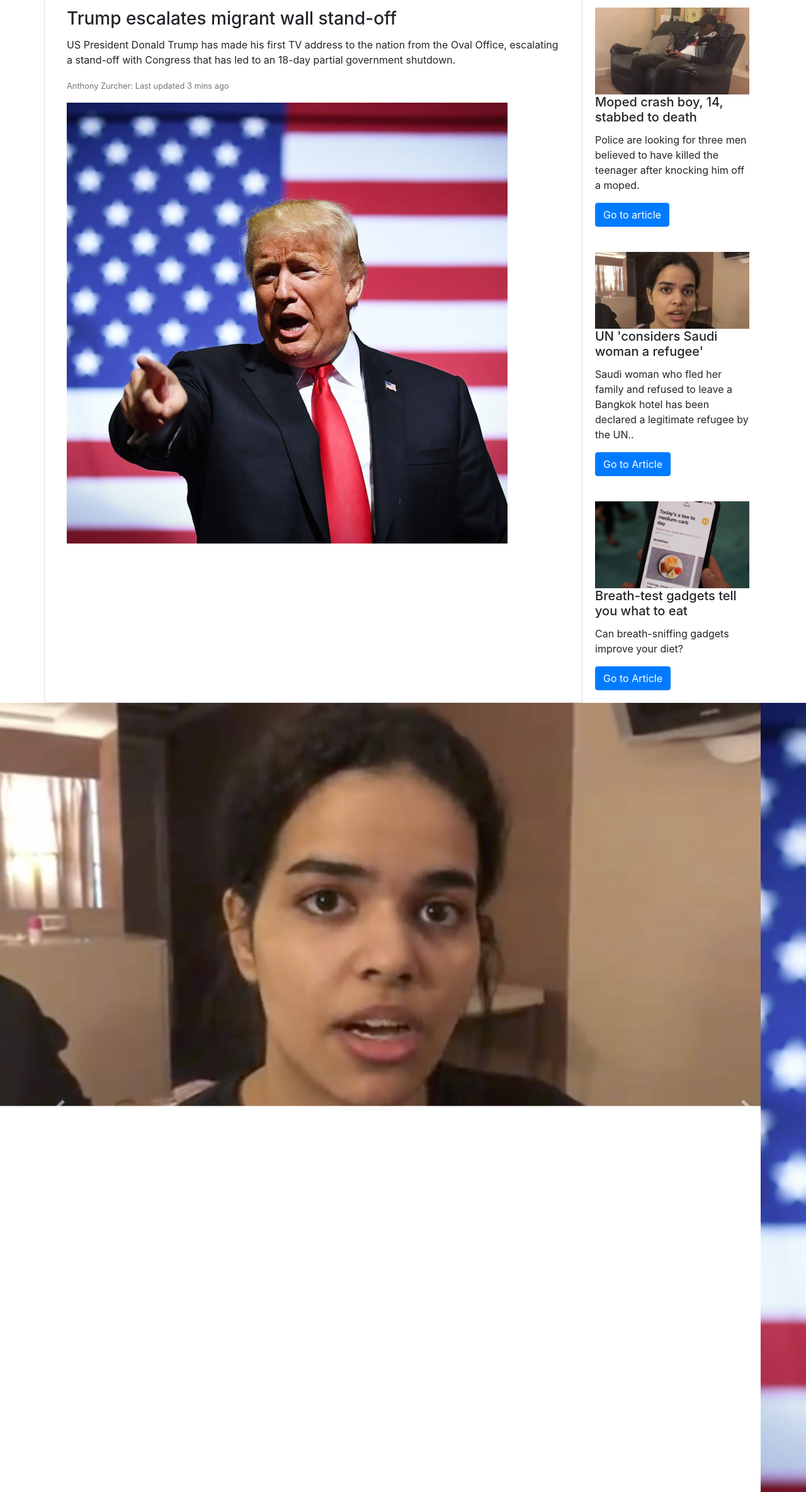
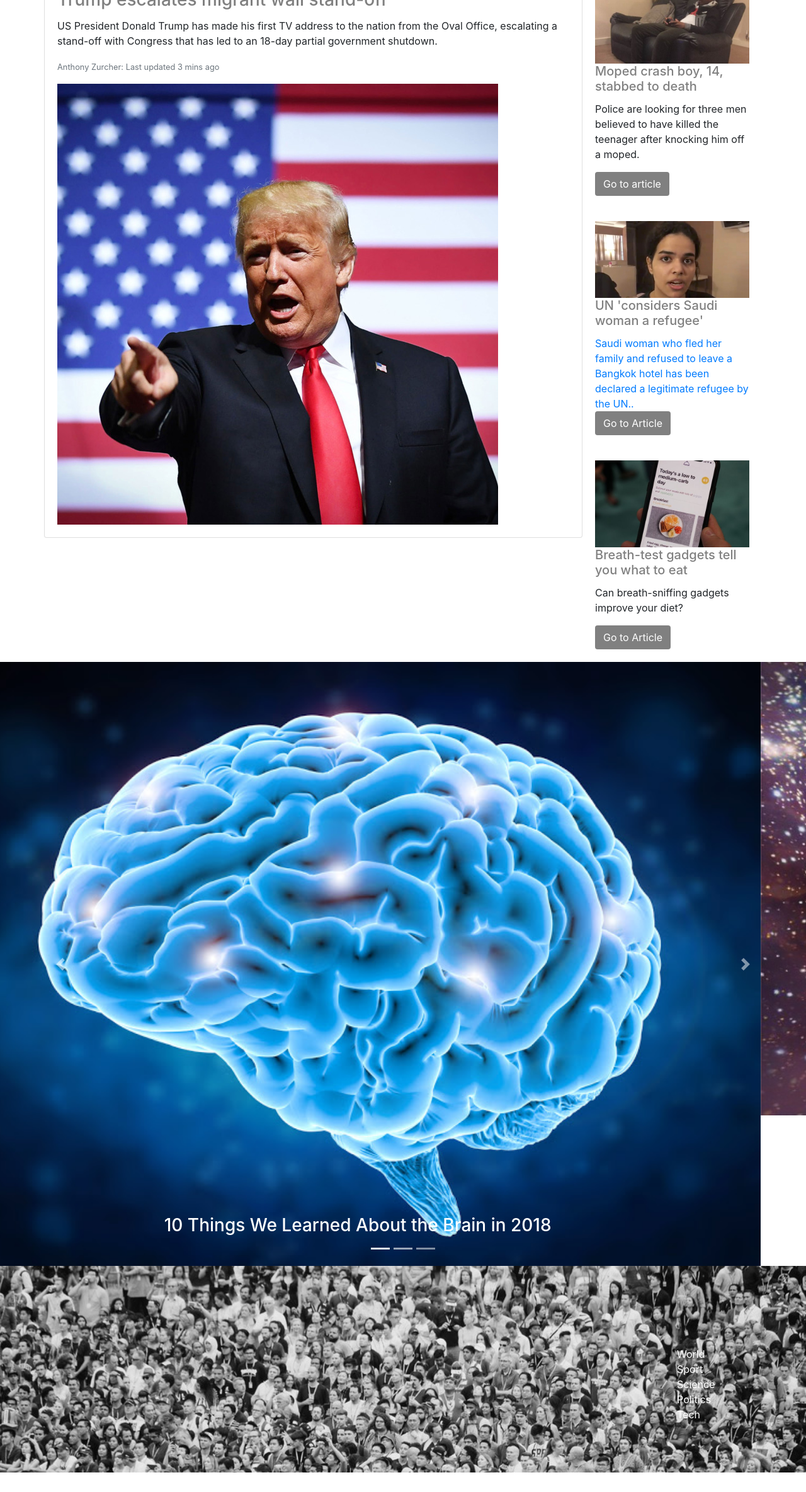
Before and after one commit to ameera94/bootstrap-lab, a plain HTML site: page index.html in a window 1280 px wide. Shown: the part 431-2800 px from the top of the page at 63% size. Drawn offline with nearby package versions, Linux system fonts and the light colour scheme; files that its build step writes are made by us from their sources; a script that the page names is missing.

Commit message:
first draft with css

```diff
--- /dev/null
+++ b/css/main.css
@@ -0,0 +1,73 @@
+.navbar {
+  background-color: gray;
+  color: white;
+}
+
+.navbar-brand {
+  color: white;
+}
+
+
+
+h1.display-4 {
+  font-weight: 500;
+  color: white;
+}
+
+.jumbotron p {
+  color: white;
+}
+
+.jumbotron {
+  background-image: url(world.jfif);
+  background-size: cover;
+}
+
+footer .jumbotron {
+  background-image: url(photo-1539657523674-fbd149b04c13.jfif);
+  filter: grayscale(100%) blur(0.7px);
+}
+
+.btn {
+  background-color: gray;
+  color: white;
+}
+
+.btn:hover {
+  background-color: #007bff;
+  color: white;
+  transition: .2s;
+  transform: scale(1.5);
+
+}
+
+h3 a,
+h5 a {
+  color: gray;
+}
+
+h3 a:hover {
+  color: #007bff;
+}
+
+h5 a:hover {
+  color: #007bff;
+}
+
+#carouselExampleIndicators h3 a {
+  color: white;
+}
+
+.carousel-item img:hover {
+  opacity: 0.5;
+}
+
+i {
+  background-color: white;
+}
+
+footer ul {
+  color: white;
+  list-style: none;
+  font-weight: 600px;
+}
--- a/index.html
+++ b/index.html
@@ -13,11 +13,13 @@
   <script src="main.js"></script>
   <link rel="stylesheet" href="css\bootstrap-4.2.1-dist\css\bootstrap.min.css">
   <script src="css\bootstrap-4.2.1-dist\js\bootstrap.min.js"></script>
+  <link type="text/css" rel="stylesheet" href="css\main.css">
 </head>
 
 <body>
-    <nav class="navbar navbar-expand-lg navbar-light bg-light">
-        <a class="navbar-brand" href="#">Amira</a>
+  <!--Navigation bar-->
+  <nav class="navbar navbar-expand-lg navbar-light">
+      <a class="navbar-brand" href="#">WN</a>
       <button class="navbar-toggler" type="button" data-toggle="collapse" data-target="#navbarTogglerDemo02" aria-controls="navbarTogglerDemo02" aria-expanded="false" aria-label="Toggle navigation">
         <span class="navbar-toggler-icon"></span>
       </button>
@@ -31,7 +33,7 @@
             <a class="nav-link" href="#">Contact</a>
           </li>
           <li class="nav-item">
-              <a class="nav-link disabled" href="#" tabindex="-1" aria-disabled="true"></a>
+            <a class="nav-link disabled" href="#" tabindex="-1" aria-disabled="true">Disabled</a>
           </li>
         </ul>
         <form class="form-inline my-2 my-lg-0">
@@ -40,62 +42,66 @@
         </form>
       </div>
     </nav>
-    <div class="jumbotron jumbotron-fluid">
+
+    <!--Jumbotron Head-->
+    <div class="jumbotron jumbotron-fluid jj1">
         <div class="container">
-          <h1 class="display-4">Lorem Ipsum</h1>
-          <p class="lead">Lorem ipsum dolor sit amet consectetur adipisicing elit. Fugiat officia amet hic dicta ipsum eius voluptatem, reprehenderit nemo nisi laudantium, aperiam, ea libero aliquid asperiores perferendis cumque deserunt nobis eos.</p>
+          <h1 class="display-4">World News</h1>
+          <p class="lead">Bringing you the latest.</p>
         </div>
       </div>
+      <!--Main Article-->
       <div class="container">
         <div class="row">
-          <div class="col-9">
+          <div class="col-md-9 col-sm-12">
             <h1>BREAKING NEWS</h1>
-          </div>
-          <div class="col-3">
-            <h4>RECENT</h4>
+              <div class="row">
+                <div class="card ">
+                  <div class="card-body">
+                    <h3 class="card-title"><a href="https://www.bbc.co.uk/news/world-us-canada-46805568" target="_blank">Trump escalates migrant wall stand-off</a></h3>
+                    <p class="card-text">US President Donald Trump has made his first TV address to the nation from the Oval Office, escalating a stand-off with Congress that has led to an 18-day partial government shutdown.</p>
+                    <p class="card-text"><small class="text-muted">Anthony Zurcher: Last updated 3 mins ago</small></p>
+                    <a href="https://www.bbc.co.uk/news/world-us-canada-46805568" target="_blank"></a><img src="img/breaking.jpg" class="img-fluid" alt="Responsive images" max-width="100%" height="auto"></a>
                   </div>
                 </div>
               </div>
-      <div class="container">
-        <div class="row">
-          <div class="card col-9">
-              <div class="card-body">
-                <h3 class="card-title">Trump escalates migrant wall stand-off</h3>
-                <p class="card-text">US President Donald Trump has made his first TV address to the nation from the Oval Office, escalating a stand-off with Congress that has led to an 18-day partial government shutdown.</p>
-                <p class="card-text"><small class="text-muted">Anthony Zurcher: Last updated 3 mins ago</small></p>
-                <img src="img/breaking.jpg" class="img-fluid" alt="Responsive images" max-width="100%" height="auto">
           </div>
-          </div>
-          <div class="col-3" style="width: 18rem;">
+
+          <!--Recent Headlines-->
+
+          <div class="col-md-3 col-sm-12" style="width: 18rem;">
+            <h4>RECENT</h4>
             <div class="row">
               <div class="card-body">
-                <a href="#"><img src="img/moped.jpg" class="img-fluid" alt="Responsive images" max-width="100%" height="auto"></a>
-                <h5 class="card-title">Moped crash boy, 14, stabbed to death</h5>
+                <a href="https://www.bbc.co.uk/news/uk-england-london-46804698" target="_blank"><img src="img/moped.jpg" class="img-fluid" alt="Responsive images" max-width="100%" height="auto"></a>
+                <h5 class="card-title"><a href="https://www.bbc.co.uk/news/uk-england-london-46804698" target="_blank">Moped crash boy, 14, stabbed to death</a></h5>
                   <p class="card-text">Police are looking for three men believed to have killed the teenager after knocking him off a moped.</p>
-                  <a href="#" class="btn btn-primary">Go to article</a>
+                  <a href="https://www.bbc.co.uk/news/uk-england-london-46804698" target="_blank" class="btn">Go to article</a>
               </div>
             </div>
             <div class="row">
               <div class="card-body">
-                <a href="#"><img src="img/Al-Qanun.jpg" class="img-fluid" alt="Responsive images" max-width="100%" height="auto"></a>
-                <h5 class="card-title">UN 'considers Saudi woman a refugee'</h5>
+                <a href="https://www.bbc.co.uk/news/world-australia-46806485" target="_blank"><img src="img/Al-Qanun.jpg" class="img-fluid" alt="Responsive images" max-width="100%" height="auto"></a>
+                <h5 class="card-title"><a href="https://www.bbc.co.uk/news/world-australia-46806485" target="_blank">UN 'considers Saudi woman a refugee'</h5>
                 <p class="card-text">Saudi woman who fled her family and refused to leave a Bangkok hotel has been declared a legitimate refugee by the UN..</p>
-                <a href="#" class="btn btn-primary">Go to Article</a>
+                <a href="https://www.bbc.co.uk/news/world-australia-46806485" target="_blank" class="btn">Go to Article</a>
               </div>
             </div>
             <div class="row">
               <div class="card-body">
-                <a href="#"><img src="img/mainimg.jpg" class="img-fluid" alt="Responsive images" max-width="100%" height="auto"></a>
-                <h5 class="card-title">Breath-test gadgets tell you what to eat</h5>
+                <a href="https://www.bbc.co.uk/news/technology-46804788" target="_blank"><img src="img/mainimg.jpg" class="img-fluid" alt="Responsive images" max-width="100%" height="auto"></a>
+                <h5 class="card-title"><a href="https://www.bbc.co.uk/news/technology-46804788" target="_blank">Breath-test gadgets tell you what to eat</a></h5>
                 <p class="card-text">Can breath-sniffing gadgets improve your diet?</p>
-                <a href="#" class="btn btn-primary">Go to Article</a>
+                <a href="https://www.bbc.co.uk/news/technology-46804788" target="_blank" class="btn">Go to Article</a>
               </div>
             </div>
           </div>
         </div>
       </div>
 
-      <div id="carouselExampleIndicators" class="carousel slide" data-ride="carousel">
+      <!--Carousel-->
+
+      <div id="carouselExampleIndicators" class="carousel slide" data-ride="carousel" max-height="300px">
           <ol class="carousel-indicators">
             <li data-target="#carouselExampleIndicators" data-slide-to="0" class="active"></li>
             <li data-target="#carouselExampleIndicators" data-slide-to="1"></li>
@@ -103,13 +109,22 @@
           </ol>
           <div class="carousel-inner">
             <div class="carousel-item active">
-              <img src="img/Al-Qanun.jpg" class="d-block w-100" alt="...">
+              <a class="carsimglink" href="https://www.livescience.com/64345-amazing-brain-2018.html" target="_blank"><img src="img/brain.jpg" class="d-block w-100 h-auto image-fluid" alt="Responsive images"></a>
+              <div class="carousel-caption d-none d-md-block">
+                <h3><a class="carslink" href="https://www.livescience.com/64345-amazing-brain-2018.html" target="_blank">10 Things We Learned About the Brain in 2018</a></h3>
+              </div>
             </div>
             <div class="carousel-item">
-              <img src="img/breaking.jpg" class="d-block w-100" alt="...">
+                <a class="carsimglink" href="https://www.livescience.com/64452-spinning-black-holes-open-gentle-time-portals.html" target="_blank"><img src="img/wormhole.jpg" class="d-block w-100 h-auto image-fluid" alt="Responsive images"></a>
+              <div class="carousel-caption d-none d-md-block">
+                  <h3><a class="carslink" href="https://www.livescience.com/64452-spinning-black-holes-open-gentle-time-portals.html" target="_blank">Spinning Black Holes Could Open Up Gentle Portals for Hypersonic Spacecraft</a></h3>
+                </div>
             </div>
             <div class="carousel-item">
-              <img src="img/mainimg.jpg" class="d-block w-100" alt="...">
+              <a class="carsimglink" href="https://www.livescience.com/64459-blue-whale.html" target="_blank"><img src="img/blue whale.jfif" class="d-block w-100 h-auto image-fluid" alt="Responsive images">
+              <div class="carousel-caption d-none d-md-block">
+                  <h3><a class="carslink" href="https://www.livescience.com/64459-blue-whale.html" target="_blank">Blue Whales: The Most Enormous Creatures on Earth</a></h3>
+                </div>
             </div>
           </div>
           <a class="carousel-control-prev" href="#carouselExampleIndicators" role="button" data-slide="prev">
@@ -122,12 +137,33 @@
           </a>
         </div>
 
+    <!--Footer Jumbotron-->
+    <footer>
+      <div class="jumbotron jumbotron-fluid">
+        <div class="container">
+          <div class="row">
+            <div class="col-md-4 offset-4">
+              <a class="nav-link" href="#"><i class="fab fa-instagram"></i></a>
+              <a class="nav-link" href="#"><i class="fab fa-facebook-f"></i></a>
+              <a class="nav-link" href="#"><i class="fab fa-instagram"></i></a>
+              <a class="nav-link" href="#"><i class="fab fa-linkedin-in"></i></a>
+            </div>
+          </div>
+          <div class="row">
+            <div class="col-2 offset-10">
+              <ul>
+                <li>World</li>
+                <li>Sport</li>
+                <li>Science</li>
+                <li>Politics</li>
+                <li>Tech</li>
+              </ul>
+            </div>
+          </div>
+        </div>
+      </div>
 
-
-
-
-
-
+    </footer>
 
 </body>
 </html>
```
Also changed, not shown: css/photo-1539657523674-fbd149b04c13.jfif (added), css/world.jfif (added), img/blue whale.jfif (added), img/brain.jpg (added), img/wormhole.jpg (added). Lines whose indentation alone changed are shown as unchanged.
